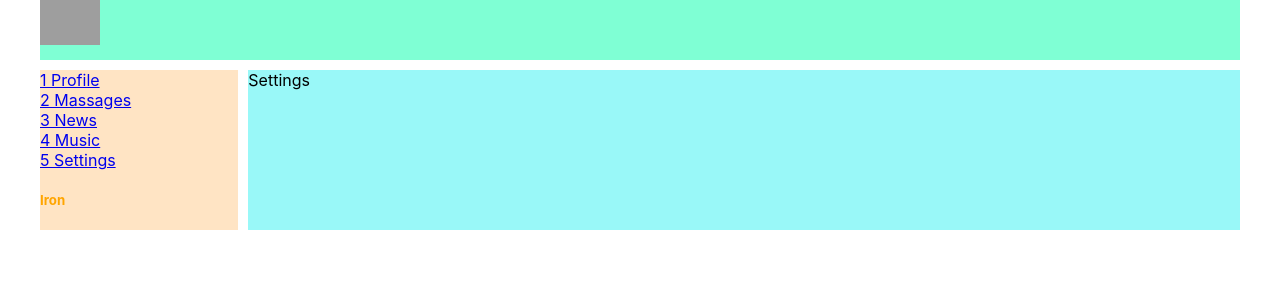
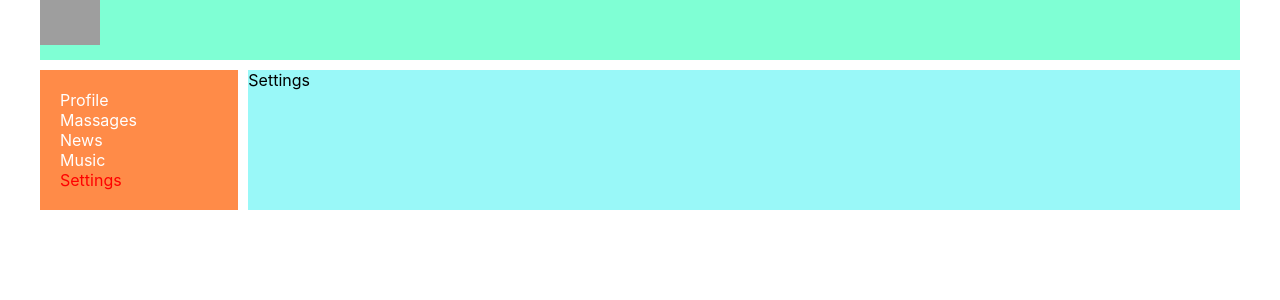
Before and after one commit to Viktar13/-IT_camasutra_REACT, a React (Create React App) app: page /settings in a window 1280 px wide. Shown: the top 300 px of the page. Built offline with nearby package versions, Linux system fonts and the light colour scheme; grey boxes are pictures that could not be loaded.

Commit message:
20 NavLink

```diff
--- a/src/components/Nav/Nav.jsx
+++ b/src/components/Nav/Nav.jsx
@@ -1,4 +1,5 @@
 import s from './Nav.module.css';
+import {NavLink} from "react-router-dom";
 
 // console.log(s);
 
@@ -6,23 +7,23 @@ const Nav = () => {
   return (
     <nav className={s.nav}>
       <div className={s.item}>
-        <a href="/profile">1 Profile </a>
+        <NavLink to="/profile" className={NaveData => NaveData.isActive ? s.activeLink : s.item}>Profile </NavLink>
       </div>
       <div className={s.item}>
-        <a href="/dialogs">2 Massages </a>
+        <NavLink to="/dialogs" className={NaveData => NaveData.isActive ? s.activeLink : s.item}>Massages </NavLink>
       </div>
       <div className={s.item}>
-        <a href="/news">3 News</a>
+        <NavLink to="/news" className={NaveData => NaveData.isActive ? s.activeLink : s.item}>News</NavLink>
       </div>
       <div className={s.item}>
-        <a href="/music">4 Music</a>
+        <NavLink to="/music" className={NaveData => NaveData.isActive ? s.activeLink : s.item}>Music</NavLink>
       </div>
       <div className={`${s.item} ${s.active}`}>
-        <a href="/settings">5 Settings</a>
+        <NavLink to="/settings" className={NaveData => NaveData.isActive ? s.activeLink : s.item}>Settings</NavLink>
       </div>
-      <div className={`${s.item} ${s.active}`}>
+      {/* <div className={`${s.item} ${s.active}`}>
         <h5>Iron</h5>
-      </div>
+      </div> */}
     </nav>
   );
 };
--- a/src/components/Nav/Nav.module.css
+++ b/src/components/Nav/Nav.module.css
@@ -1,16 +1,19 @@
 
 .nav {
   grid-area: n;
-  background-color: bisque;
+  background-color: rgb(255, 139, 72);
+  padding: 20px;
 }
 
 .item {
-  color: red;
+  color: #fff;
+  text-decoration: none;
   /* background: #000; */
   /* font-size: 153px; */
   /* font-family: 'Times New Roman', Times, serif; */
 }
 
-.item.active {
-  color: orange;
+.activeLink {
+  color: red;
+  text-decoration: none;
 }
```
